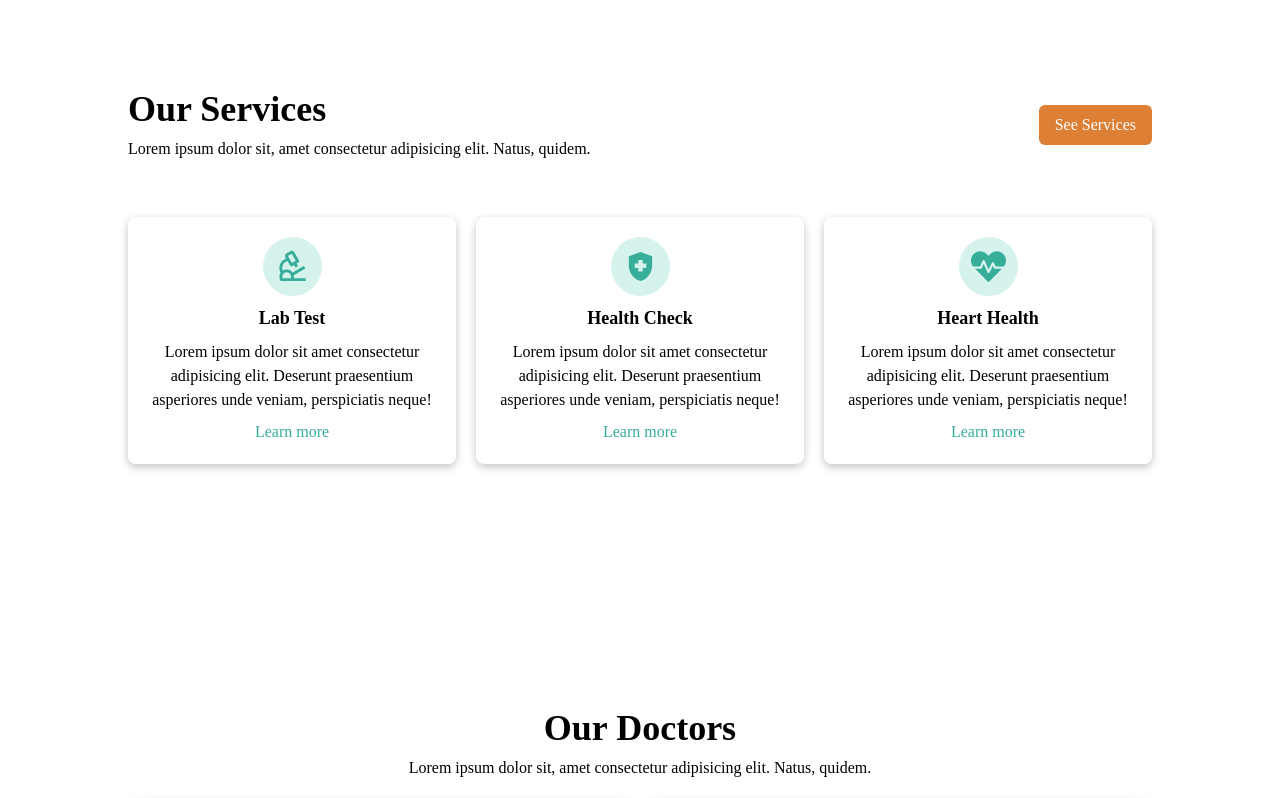
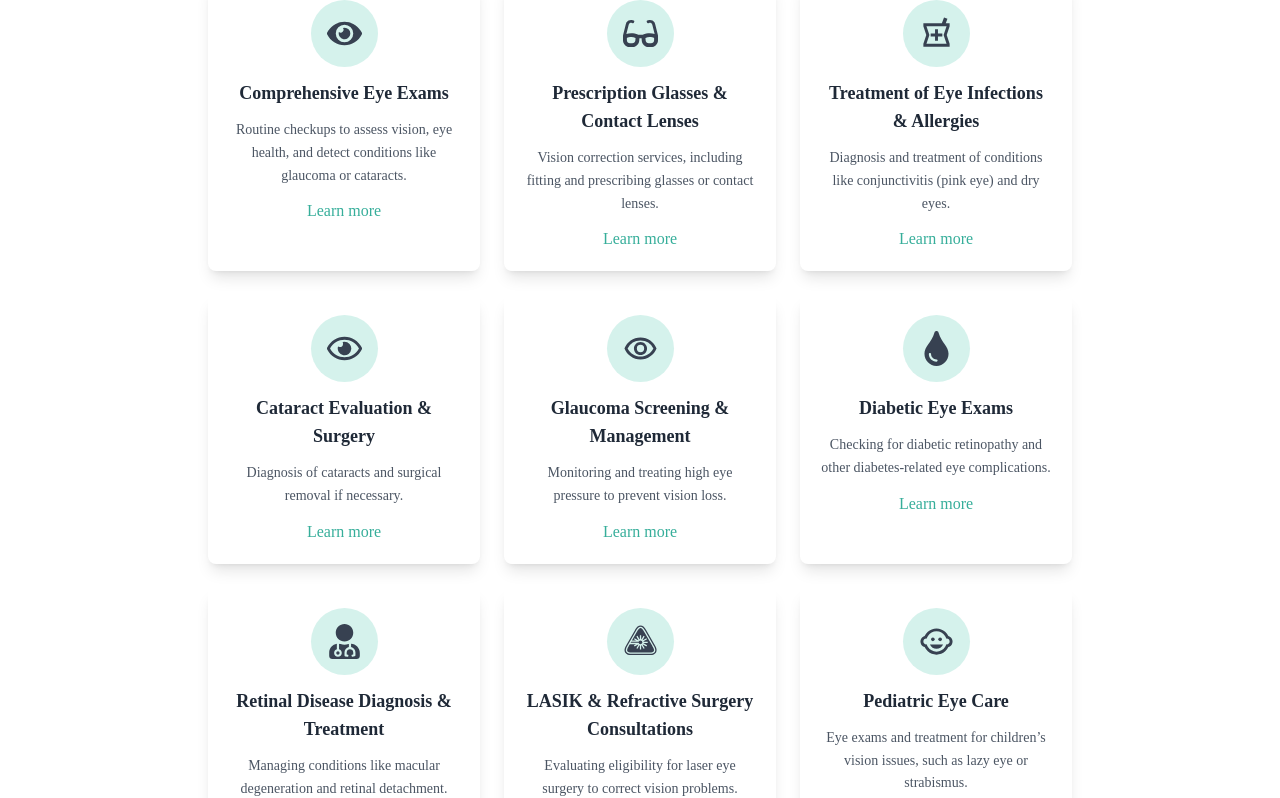
Before and after one commit to Mesud-Ahmed/Eye-clinic, a React (Vite) app: page / in a window 1280 px wide. Shown: the part 1756-2554 px from the top of the page. Built offline with nearby package versions, Linux system fonts and the light colour scheme.

Commit message:
feat: show the actual services provided

```diff
--- a/constants.js
+++ b/constants.js
@@ -0,0 +1,138 @@
+import { FaEye, FaGlasses, FaRegEye, FaTint, FaUserMd, FaNotesMedical } from "react-icons/fa";
+import { MdOutlineLocalPharmacy, MdOutlineRemoveRedEye, MdChildCare, MdEmergency } from "react-icons/md";
+import { GiLaserWarning } from "react-icons/gi";
+
+export const reviews = [
+    {
+        id: 1,
+        name: "Mikyas Mengesha",
+        rating: 5,
+        text: "DR Asefa was an amazing honest guy which surprised me, if i had gone to other hospital they will prescript a glass for there profit but this clinic did the job only for the customer need and the service is very satisfying...",
+        url: "https://g.co/kgs/EoC3Dxs",
+        image: "https://lh3.googleusercontent.com/a-/ALV-UjXTgWvi3VFSKSEj8FcUkB5NpV_t5A7Q6Qu8vmSXd3YVGdgUham_=w66-h66-p-rp-mo-br100"
+    },
+    {
+        id: 2,
+        name: "Selam Ashenafi",
+        rating: 4,
+        text: "As an accountant reading tiny numbers all day, my eyes work hard. Dalia Eye Clinic’s exceptional customer service—from my doctor’s expert advice to the friendly laughs I share with the reception team—makes every visit ...",
+        url: "https://g.co/kgs/QgawnqR",
+        image: "https://lh3.googleusercontent.com/a/ACg8ocILqqrz-APTNWK0nre3F59w4A3zFJwRUlHoRD8U6se-i29rla0=w66-h66-p-rp-mo-br100"
+    },
+    {
+        id: 3,
+        name: "Michael Zewdie",
+        rating: 5,
+        text: "I recently visited Dalia eye clinic, and I couldn’t be happier with my experience! From the moment I walked in, the staff was welcoming and professional. The reception area was clean and comfortable, making me feel at ease. …",
+        url: "https://g.co/kgs/mFR24Aq",
+        image: "https://lh3.googleusercontent.com/a-/ALV-UjW_wpraN-n4UVySDUvccjKCLI2j5Og8bVlBQq5GqGdjaalp656p=w66-h66-p-rp-mo-br100"
+    },
+    {
+        id: 4,
+        name: "miki maraki",
+        rating: 5,
+        text: "The equipment and facility deserve 5star not to mention the neatness. On a time of appointments need a little improvement but other that great job.",
+        url: "https://g.co/kgs/ABAfGFd",
+        image: "https://lh3.googleusercontent.com/a/ACg8ocKvANSwd3pPWXVHC2K7PElIMjgY-7z5YH1RzuoLiH35tzhkKw=w66-h66-p-rp-mo-br100"
+    },
+    {
+        id: 5,
+        name: "Amira Ahmed",
+        rating: 5,
+        text: "By far one of the best clinic and doctors in Addis that I have encountered.The Doctors are thorough, kind and incredibly patient, the nurses were so kind and helpful. Everyone there are very ...",
+        url: "https://g.co/kgs/k1vzsYb",
+        image: "https://lh3.googleusercontent.com/a-/ALV-UjXIzTpF1Kya4F5EVNF4t4tNhUVpzMb1xwcH6iSL2kdhv29Z56Ff=w66-h66-p-rp-mo-br100"
+    }
+];
+
+export const settings = {
+    accessibility: true,
+    dots: true,
+    infinite: true,
+    speed: 500,
+    arrows: false,
+    slidesToShow: 3,
+    autoplay: true,
+    autoplaySpeed: 2000,
+    slidesToScroll: 1,
+    responsive: [
+        {
+            breakpoint: 1023,
+            settings: {
+                slidesToShow: 3,
+                slidesToScroll: 1,
+                infinite: true,
+                dots: true,
+            },
+        },
+        {
+            breakpoint: 768,
+            settings: {
+                slidesToShow: 2,
+                slidesToScroll: 2,
+                initialSlide: 2,
+            },
+        },
+        {
+            breakpoint: 480,
+            settings: {
+                slidesToShow: 1,
+                slidesToScroll: 1,
+                initialSlide: 2,
+            },
+        },
+    ],
+};
+
+export const eyeClinicServices = [
+    {
+      name: "Comprehensive Eye Exams",
+      description: "Routine checkups to assess vision, eye health, and detect conditions like glaucoma or cataracts.",
+      icon: FaEye
+    },
+    {
+      name: "Prescription Glasses & Contact Lenses",
+      description: "Vision correction services, including fitting and prescribing glasses or contact lenses.",
+      icon: FaGlasses
+    },
+    {
+      name: "Treatment of Eye Infections & Allergies",
+      description: "Diagnosis and treatment of conditions like conjunctivitis (pink eye) and dry eyes.",
+      icon: MdOutlineLocalPharmacy
+    },
+    {
+      name: "Cataract Evaluation & Surgery",
+      description: "Diagnosis of cataracts and surgical removal if necessary.",
+      icon: FaRegEye
+    },
+    {
+      name: "Glaucoma Screening & Management",
+      description: "Monitoring and treating high eye pressure to prevent vision loss.",
+      icon: MdOutlineRemoveRedEye
+    },
+    {
+      name: "Diabetic Eye Exams",
+      description: "Checking for diabetic retinopathy and other diabetes-related eye complications.",
+      icon: FaTint
+    },
+    {
+      name: "Retinal Disease Diagnosis & Treatment",
+      description: "Managing conditions like macular degeneration and retinal detachment.",
+      icon: FaUserMd
+    },
+    {
+      name: "LASIK & Refractive Surgery Consultations",
+      description: "Evaluating eligibility for laser eye surgery to correct vision problems.",
+      icon: GiLaserWarning
+    },
+    {
+      name: "Pediatric Eye Care",
+      description: "Eye exams and treatment for children’s vision issues, such as lazy eye or strabismus.",
+      icon: MdChildCare
+    },
+    {
+      name: "Emergency Eye Care",
+      description: "Immediate treatment for eye injuries, sudden vision loss, or foreign objects in the eye.",
+      icon: MdEmergency
+    }
+  ];
--- a/src/components/Navbar.jsx
+++ b/src/components/Navbar.jsx
@@ -19,10 +19,10 @@ const Navbar = () => {
     return (
         <div className=" fixed w-full z-10 text-white">
             <div>
-                <div className=" flex flex-row justify-between p-5 md:px-32 px-5 bg-backgroundColor shadow-[rgba(0,_0,_0,_0.24)_0px_3px_8px]">
-                    <div className="flex flex-row items-center cursor-pointer">
+                <div className=" flex flex-row justify-between p-4 md:px-32 px-5 bg-backgroundColor shadow-[rgba(0,_0,_0,_0.24)_0px_3px_8px]">
+                    <div className="hidden lg:flex flex-row items-center cursor-pointer ">
                         <Link to="home" spy={true} smooth={true} duration={500}>
-                            <img className='rounded-full w-[90px] ' src={logo}/>
+                            <img className='rounded-full w-[70px] ' src={logo} />
                         </Link>
                     </div>
 
@@ -67,9 +67,9 @@ const Navbar = () => {
 
                     </nav>
 
-                    <div className=" hidden lg:flex">
-                        <a href="tel:+1234567890" className="bg-brightColor text-white px-4 py-2 rounded-md hover:bg-hoverColor transition duration-300 ease-in-out flex items-center gap-2">
-                            <span className="inline">Call Us</span> <AiFillPhone size={30} color='blue' />
+                    <div className=" hidden lg:flex mt-4">
+                        <a href="tel:+1234567890" className="bg-yellow-600 text-white px-4 py-2 rounded-md hover:bg-hoverColor transition duration-300 ease-in-out flex items-center gap-2">
+                            <span className="inline " >Call Us</span> <AiFillPhone size={30} color='blue' />
                         </a>
                     </div>
 
@@ -130,7 +130,7 @@ const Navbar = () => {
 
 
                     <div className=" lg:hidden">
-                        <a href="tel:+1234567890" className="bg-brightColor text-white px-4 py-2 rounded-md hover:bg-hoverColor transition duration-300 ease-in-out flex items-center gap-2 w-[180px] mx-auto">
+                        <a href="tel:+1234567890" className="bg-yellow-700 text-white px-4 py-2 rounded-md hover:bg-hoverColor transition duration-300 ease-in-out flex items-center gap-2 w-[180px] mx-auto">
                             <span className="inline">Call Us</span> <AiFillPhone size={30} color='blue' />
                         </a>
 
--- a/src/components/Services.jsx
+++ b/src/components/Services.jsx
@@ -3,7 +3,7 @@ import { RiMicroscopeLine } from "react-icons/ri";
 import ServicesCard from "./ServicesCard";
 import { MdHealthAndSafety } from "react-icons/md";
 import { FaHeartbeat } from "react-icons/fa";
-
+import { eyeClinicServices } from "../../constants";
 import CountUp from "react-countup";
 import { useInView } from "react-intersection-observer";
 
@@ -19,9 +19,9 @@ const Services = () => {
 
     return (
         <div className=" min-h-screen flex flex-col justify-center lg:px-32 px-5 pt-24 lg:pt-16">
-            <div className=" flex flex-col items-center lg:flex-row justify-between">
-                <div>
-                    <h1 className=" text-4xl font-semibold text-center lg:text-start">
+            <div className=" flex flex-col items-center lg:flex-row justify-center">
+                <div >
+                    <h1 className=" text-4xl font-semibold text-center ">
                         Our Services
                     </h1>
 
@@ -30,15 +30,14 @@ const Services = () => {
                         quidem.
                     </p>
                 </div>
-                <div className=" mt-4 lg:mt-0">
-                    <Button title="See Services" />
-                </div>
+
             </div>
-            <div className=" flex flex-col lg:flex-row gap-5 pt-14">
-                <ServicesCard icon={icon1} title="Lab Test" />
-                <ServicesCard icon={icon2} title="Health Check" />
-                <ServicesCard icon={icon3} title="Heart Health" />
+            <div className="grid grid-cols-1 sm:grid-cols-2 lg:grid-cols-3 gap-6 px-4 md:px-10 lg:px-20">
+                {eyeClinicServices.map((service) => (
+                    <ServicesCard key={service.name} name={service.name} Icon={service.icon} description={service.description} />
+                ))}
             </div>
+
 
         </div>
     );
--- a/src/components/ServicesCard.jsx
+++ b/src/components/ServicesCard.jsx
@@ -1,17 +1,13 @@
-
-const ServicesCard = ({ icon, title }) => {
+const ServicesCard = ({ Icon, name, description }) => {
     return (
-        <div className=" group flex flex-col items-center text-center gap-2 w-full lg:w-1/3 p-5 shadow-[rgba(0,_0,_0,_0.24)_0px_3px_8px] rounded-lg cursor-pointer lg:hover:-translate-y-6 transition duration-300 ease-in-out">
-            <div className=" bg-[#d5f2ec] p-3 rounded-full transition-colors duration-300 ease-in-out group-hover:bg-[#ade9dc]">
-                {icon}
+        <div className="group flex flex-col items-center text-center gap-3 p-5 shadow-lg rounded-lg cursor-pointer
+                        hover:shadow-xl transition duration-300 ease-in-out">
+            <div className="bg-[#d5f2ec] p-4 rounded-full transition-colors duration-300 ease-in-out group-hover:bg-[#ade9dc]">
+                <Icon size={35} className="text-gray-700" />
             </div>
-            <h1 className=" font-semibold text-lg">{title}</h1>
-            <p>
-                Lorem ipsum dolor sit amet consectetur adipisicing elit. Deserunt
-                praesentium asperiores unde veniam, perspiciatis neque!
-            </p>
-
-            <h3 className=" text-backgroundColor cursor-pointer hover:text-[#ade9dc] transition duration-300 ease-in-out">
+            <h1 className="font-semibold text-lg text-gray-800">{name}</h1>
+            <p className="text-gray-600 text-sm leading-relaxed">{description}</p>
+            <h3 className="text-backgroundColor font-medium cursor-pointer hover:text-[#ade9dc] transition duration-300 ease-in-out">
                 Learn more
             </h3>
         </div>
```
Also changed, not shown: src/components/About.jsx (+26 -5 lines), src/components/Testimonials.jsx (+10 -85 lines).
